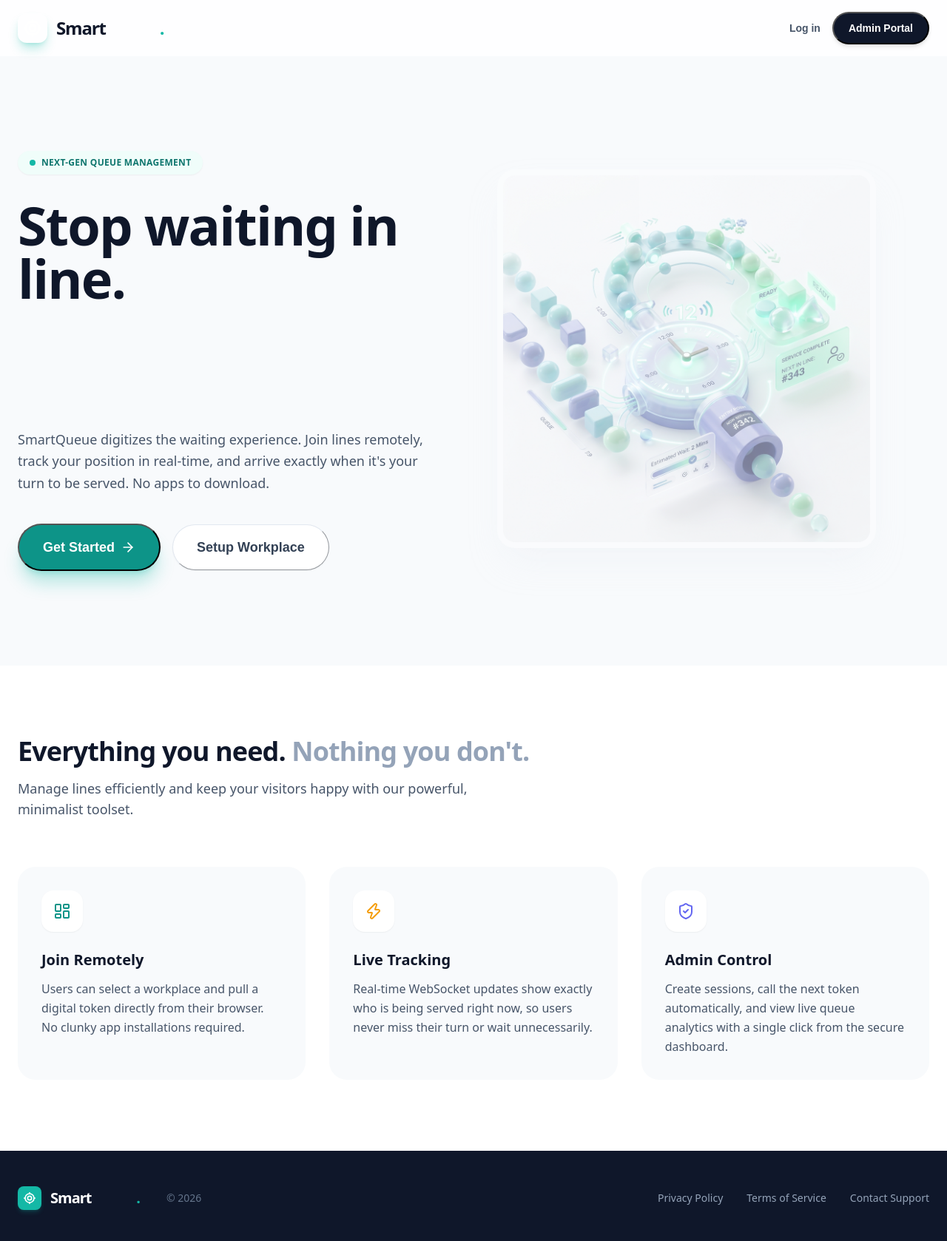
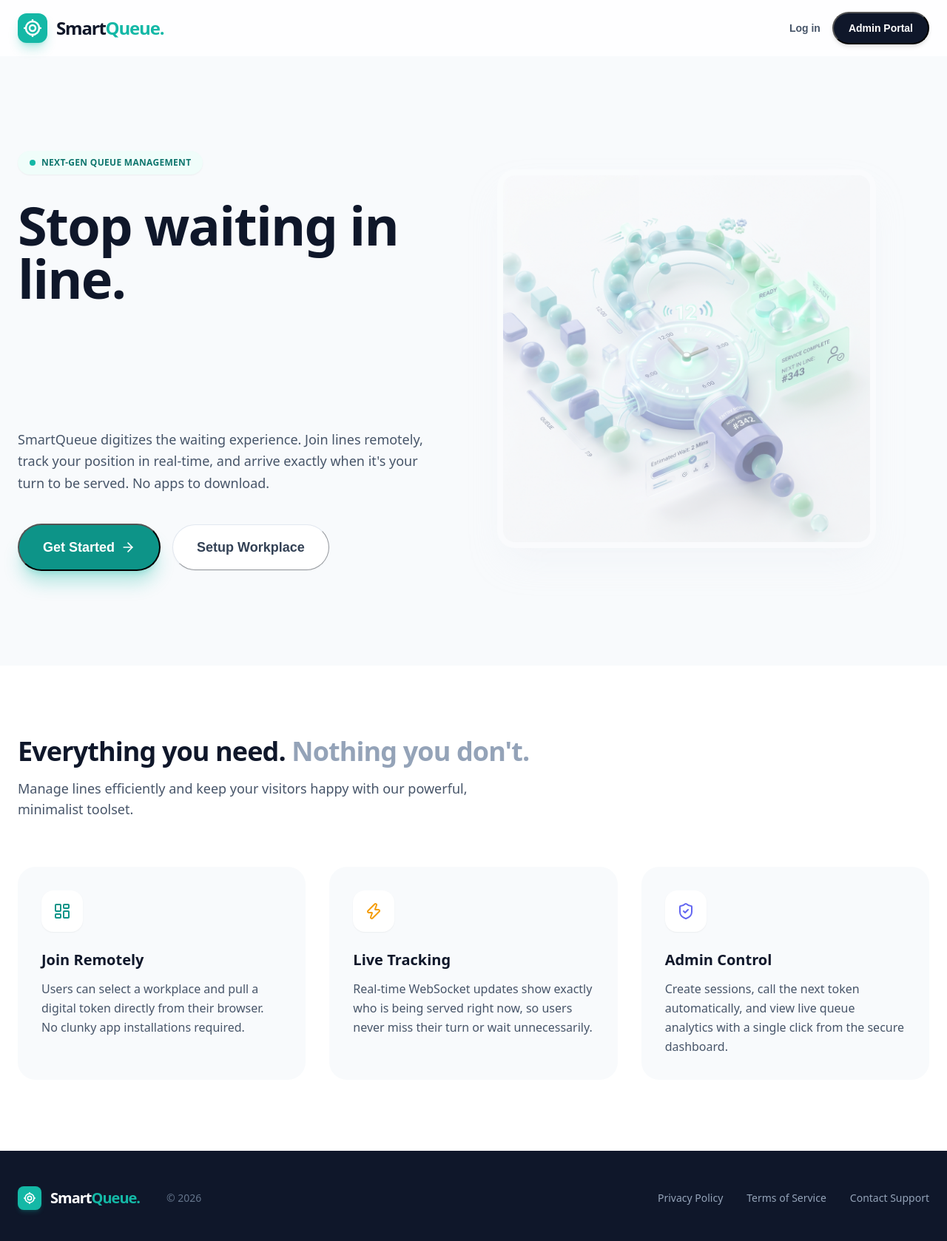
Before and after one commit to sagar190805/smartqueue, a React (Create React App) app in the folder frontend/: page / in a window 1280 px wide. Shown: the top 1678 px of the page at 74% size. Built offline with nearby package versions, Linux system fonts and the light colour scheme.

Commit message:
Fix invisible logo text and background by using reliable solid colors

```diff
--- a/frontend/src/pages/Home.js
+++ b/frontend/src/pages/Home.js
@@ -10,7 +10,7 @@ export default function Home() {
       {/* Navbar */}
       <header className="sticky top-0 z-50 px-6 py-4 flex items-center justify-between border-b border-slate-200 bg-white/80 backdrop-blur-md">
         <div className="flex items-center gap-3 cursor-pointer" onClick={() => nav("/")}>
-          <div className="w-10 h-10 rounded-xl bg-gradient-to-br from-teal-500 to-teal-400 flex items-center justify-center text-white shadow-lg shadow-teal-500/30">
+          <div className="w-10 h-10 rounded-xl bg-teal-500 flex items-center justify-center text-white shadow-lg shadow-teal-500/30">
             <svg xmlns="http://www.w3.org/2000/svg" viewBox="0 0 24 24" fill="none" stroke="currentColor" strokeWidth="2.5" strokeLinecap="round" strokeLinejoin="round" className="w-6 h-6">
               <circle cx="12" cy="12" r="9" />
               <circle cx="12" cy="12" r="4" />
@@ -21,7 +21,7 @@ export default function Home() {
             </svg>
           </div>
           <span className="text-2xl font-extrabold tracking-tighter text-slate-900">
-            Smart<span className="text-transparent bg-clip-text bg-gradient-to-br from-teal-500 to-teal-400">Queue</span>
+            Smart<span className="text-teal-500">Queue</span>
             <span className="text-teal-500">.</span>
           </span>
         </div>
@@ -127,7 +127,7 @@ export default function Home() {
               </svg>
             </div>
             <span className="text-xl font-extrabold tracking-tighter text-white">
-              Smart<span className="text-transparent bg-clip-text bg-gradient-to-br from-teal-500 to-teal-400">Queue</span>
+              Smart<span className="text-teal-500">Queue</span>
               <span className="text-teal-500">.</span>
             </span>
             <span className="border-l border-slate-700 pl-4 ml-2 text-sm text-slate-500">© {new Date().getFullYear()}</span>
```
Also changed, not shown: frontend/src/tailwind.css.
